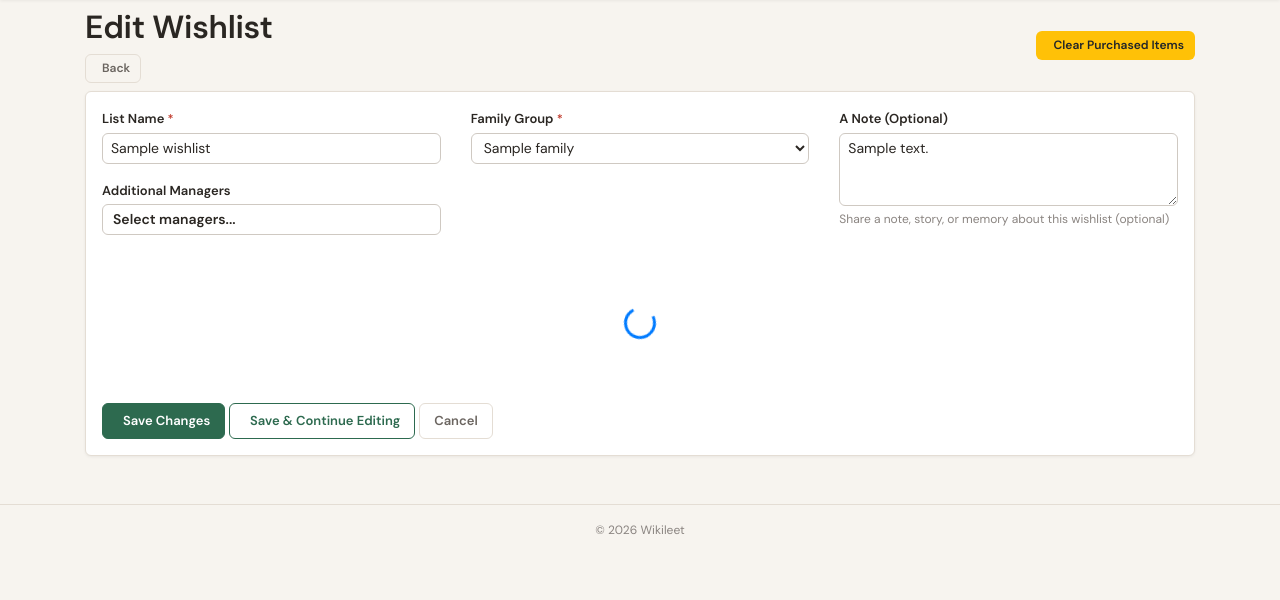
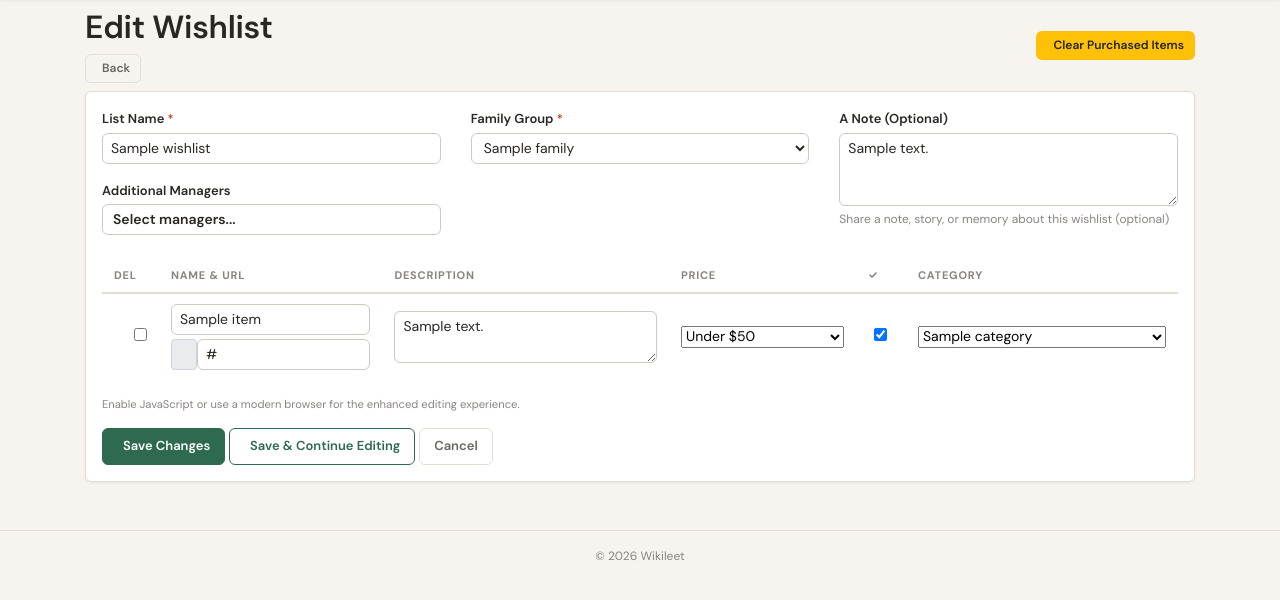
Before and after one commit to gabeduke/django-gift-wiki, a Django app: page /wishlist/1/edit/ in a window 1280 px wide. Shown: the part 57-657 px from the top of the page. Run offline with Django 4.2, Linux system fonts and the light colour scheme; a user stored in the database is signed in; tables that the repository leaves empty hold one stand-in row (values such as "Sample post"); some libraries are stand-ins or nearby versions.

Commit message:
fix(wishlist_edit): add server-side fallback when Vue/JS fails

```diff
--- a/gift/templates/gift/wishlist_edit.html
+++ b/gift/templates/gift/wishlist_edit.html
@@ -167,8 +167,62 @@
                     </div>
                 </div>
 
+                <!-- Server-side fallback formset (visible when Vue/JS fails) -->
+                <div id="wishlist-edit-fallback">
+                    <div class="table-responsive">
+                        <table class="table table-hover">
+                            <thead>
+                                <tr>
+                                    <th style="width: 40px;">Del</th>
+                                    <th style="min-width: 200px;">Name & URL</th>
+                                    <th>Description</th>
+                                    <th style="width: 140px;">Price</th>
+                                    <th style="width: 50px;">✓</th>
+                                    {% if wishlist.family_name %}
+                                    <th style="min-width: 150px;">Category</th>
+                                    {% endif %}
+                                </tr>
+                            </thead>
+                            <tbody>
+                                {% for form in formset %}
+                                <tr>
+                                    <td class="text-center">
+                                        {{ form.id.as_hidden }}
+                                        <div class="form-check">
+                                            {{ form.DELETE }}
+                                        </div>
+                                    </td>
+                                    <td>
+                                        {{ form.name|add_class:"form-control form-control-sm mb-1"|attr:"placeholder:Item name..." }}
+                                        <div class="input-group input-group-sm">
+                                            <span class="input-group-text"><i class="fas fa-link"></i></span>
+                                            {{ form.url|add_class:"form-control"|attr:"placeholder:https://..." }}
+                                        </div>
+                                    </td>
+                                    <td>
+                                        {{ form.description|add_class:"form-control form-control-sm"|attr:"rows:2"|attr:"placeholder:Description..." }}
+                                    </td>
+                                    <td>
+                                        {{ form.price_range|add_class:"form-select form-select-sm" }}
+                                    </td>
+                                    <td class="text-center">
+                                        {{ form.purchased }}
+                                    </td>
+                                    {% if wishlist.family_name %}
+                                    <td>
+                                        {{ form.category|add_class:"form-select form-select-sm" }}
+                                    </td>
+                                    {% endif %}
+                                </tr>
+                                {% endfor %}
+                            </tbody>
+                        </table>
+                    </div>
+                    <p class="text-muted small">Enable JavaScript or use a modern browser for the enhanced editing experience.</p>
+                </div>
+
                 <!-- Vue App Mount Point -->
-                <div id="wishlist-edit-app">
+                <div id="wishlist-edit-app" style="display: none;">
                     <div class="d-flex justify-content-center p-5">
                         <div class="spinner-border text-primary" role="status">
                             <span class="sr-only">Loading...</span>
@@ -311,6 +365,12 @@
     };
 
     onMounted(() => {
+        // Swap the server-side fallback for the Vue app now that we know JS works.
+        const fallback = document.getElementById('wishlist-edit-fallback');
+        const appEl = document.getElementById('wishlist-edit-app');
+        if (fallback) fallback.style.display = 'none';
+        if (appEl) appEl.style.display = 'block';
+
         // Scrape category options from the first form rendered by Django (if any) or a hidden template
         // Since we are replacing the rendered formset, we need a source of truth for categories.
         // We'll use a trick: the server rendered the formset initially, we can scrape options from one of them if it existed
```
Also changed, not shown: tests/api/test_edit_formset.py (+16 -0 lines).
